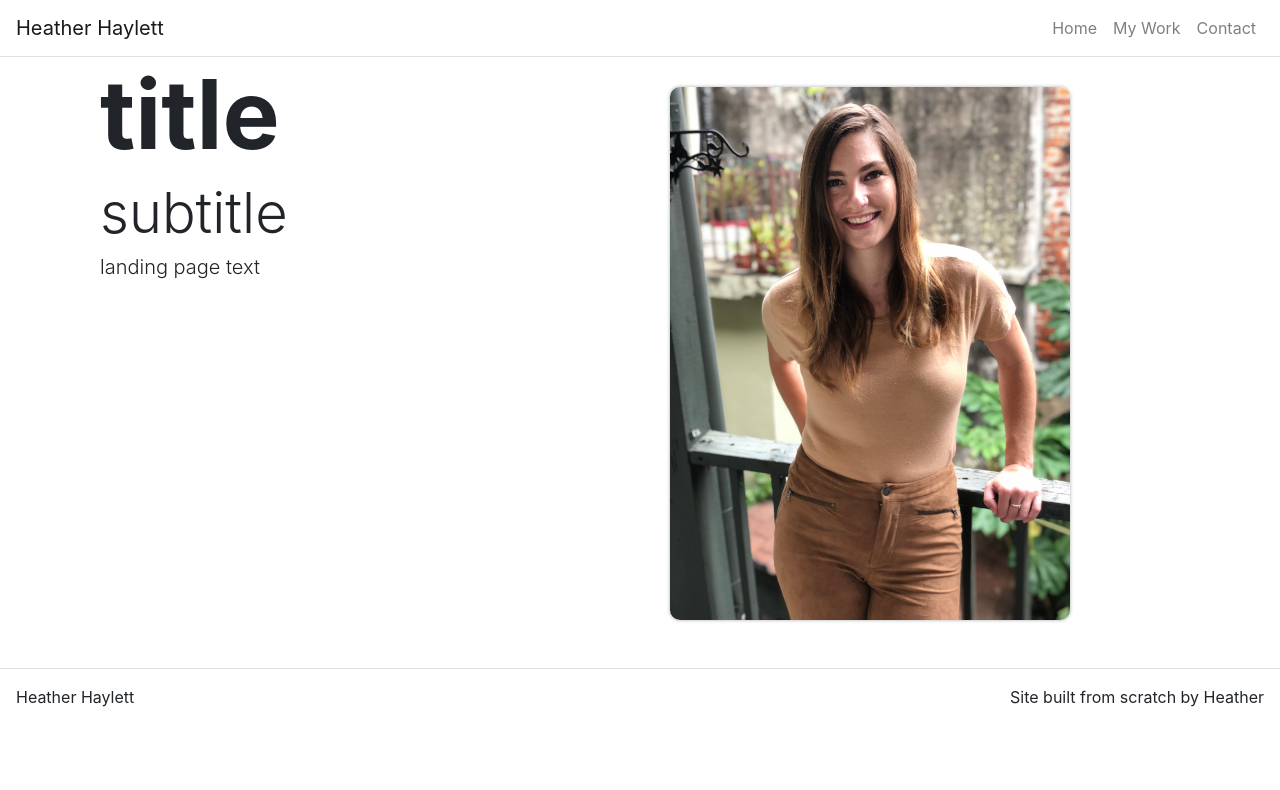
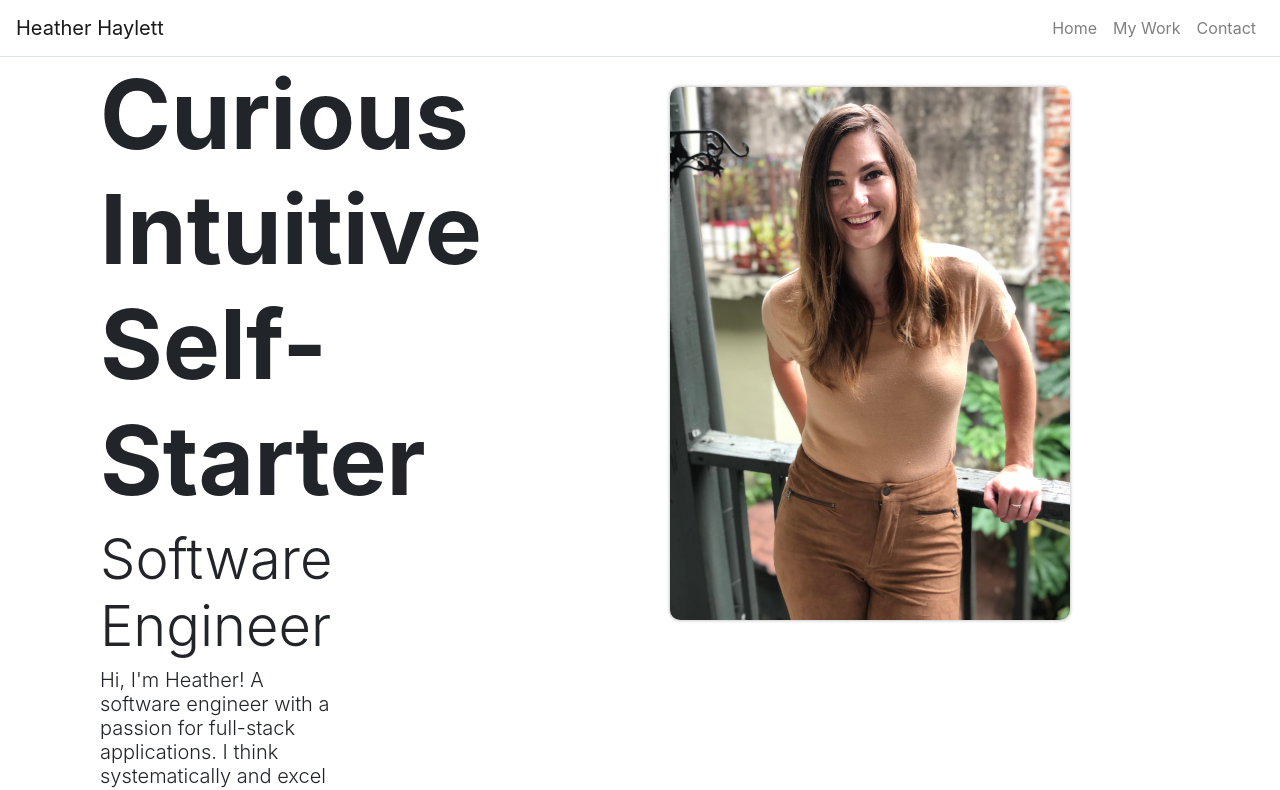
Before and after one commit to HeatherHaylett/portfolio, a React (Create React App) app: page / in a window 1280 px wide. Shown: the top 790 px of the page. Built offline with nearby package versions, Linux system fonts and the light colour scheme.

Commit message:
changed filler text to final text

```diff
--- a/src/App.js
+++ b/src/App.js
@@ -28,9 +28,13 @@ class App extends React.Component {
         { title: 'Contact', path: '/contact' }
       ],
       home: {
-        title: 'title',
-        subtitle: 'subtitle',
-        text: 'landing page text'
+        title: 'Curious Intuitive Self-Starter',
+        subtitle: 'Software Engineer',
+        text: `Hi, I\'m Heather! A software engineer with a passion for full-stack applications.
+        I think systematically and excel in defining, structuring, and organizing data.
+        I write both frontend and backend code ensuring that an application
+        is optimized with a high quality user interface. I have a big picture focus and
+        never overlook the importance of understandable code.`
       },
       work: {
         title: 'my work',
```
